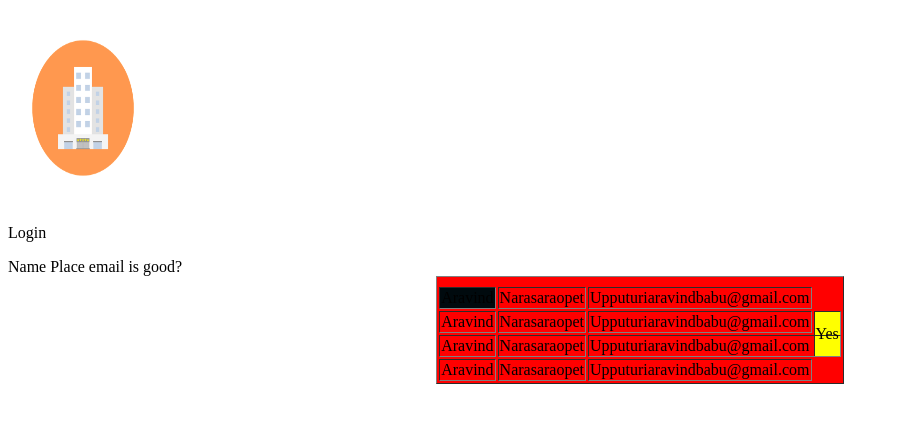
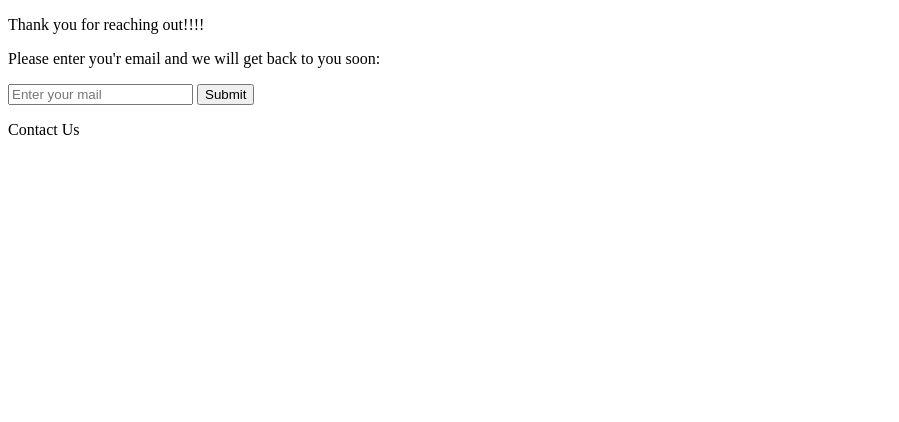
Before and after one commit to aravindbabu05/Hotel-Booking, a plain HTML site: page contact.html in a window 1280 px wide. Shown: the whole page, without its empty margins (0-899 px from the left). Drawn offline with Linux system fonts and the light colour scheme; files whose address does not match are found by name.

Commit message:
check point 3

```diff
--- a/contact.html
+++ b/contact.html
@@ -1,74 +1,17 @@
+<!DOCTYPE HTML>
 <Html>
 <head>
     <title>Login</title>
 </head>
 <div>
-    <img src="C:\Users\upput\IdeaProjects\Hotel_Booking_Website_Starter_Code\assests\images\logo.png" alt="logo" height="200" width="150" />
-    <p>Login</p>
-    <table align="center" border=" dashed 1px" bgcolor="Red">
-        <thead bgcolor="black">
-        <tr>
-            Name
-        </tr>
-        <tr>
-            Place
-        </tr>
-        <tr>
-           email
-        </tr>
-        <tr>
-            is good?
-        </tr>
-        </thead>
-        <tbody>
-        <tr>
-            <td align="right" bgcolor="Ornage">
-                Aravind
-            </td>
-            <td>
-                Narasaraopet
-            </td>
-            <td>
-                Upputuriaravindbabu@gmail.com
-            </td>
-        </tr>
-        <tr>
-            <td>
-                Aravind
-            </td>
-            <td>
-                Narasaraopet
-            </td>
-            <td>
-                Upputuriaravindbabu@gmail.com
-            </td>
-            <td rowspan="2" bgcolor="yellow"> Yes </td>
-        </tr>
-        <tr>
-            <td>
-                Aravind
-            </td>
-            <td>
-                Narasaraopet
-            </td>
-            <td colspan="2">
-                Upputuriaravindbabu@gmail.com
-            </td>
-        </tr>
-        <tr>
-            <td>
-                Aravind
-            </td>
-            <td>
-                Narasaraopet
-            </td>
-            <td>
-                Upputuriaravindbabu@gmail.com
-            </td>
-        </tr>
+    <p> Thank you for reaching out!!!!</p>
+    <p>Please enter you'r email and we will get back to you soon:</p>
+    <form action="index.html">
+<input type="text" placeholder="Enter your mail" required>
+    <button formaction="index.html">Submit</button>
+    </form>
 
-        </tbody>
-    </table>
+<p> Contact Us</p>
 </div>
 <body>
 </body>
```
Also changed, not shown: detail.html (+19 -1 lines), index.html (+3 -1 lines), list.html (+3 -1 lines), loader.html (+1 -0 lines), login.html (+23 -1 lines), payment.html (+1 -0 lines).
